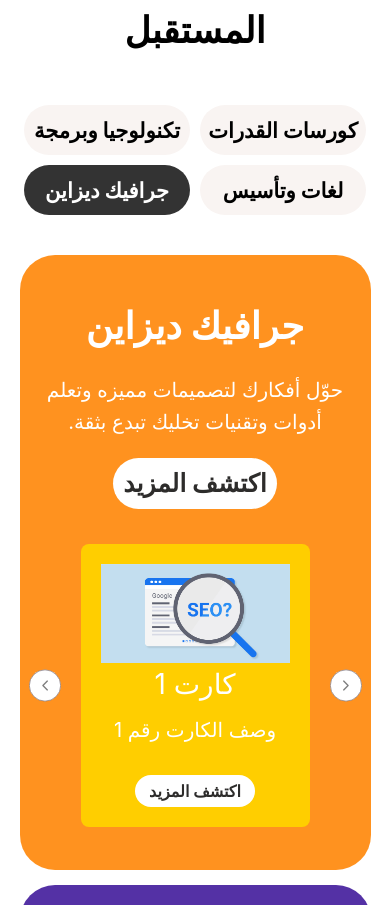
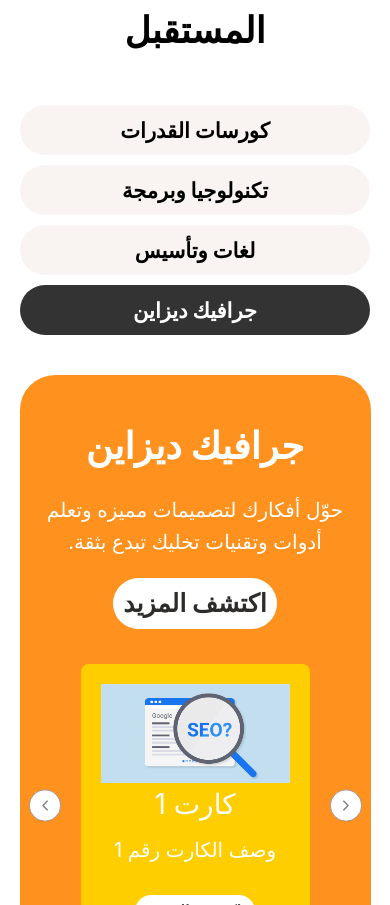
Before and after one commit to mo7ameda4hraf/mare-studio, a React (Vite) app: page / in a window 390 px wide. Shown: the part 997-1902 px from the top of the page. Built offline with nearby package versions, Linux system fonts and the light colour scheme.

Commit message:
update responsive

```diff
--- a/src/App.css
+++ b/src/App.css
@@ -44,8 +44,9 @@
       font-size: 36px;
     }
     .tabs{
+      flex-direction: column;
       label{
-        width: 166px !important;
+        width: 100% !important;
         height: 50px !important;
         font-size: 21px !important;
       }
```
